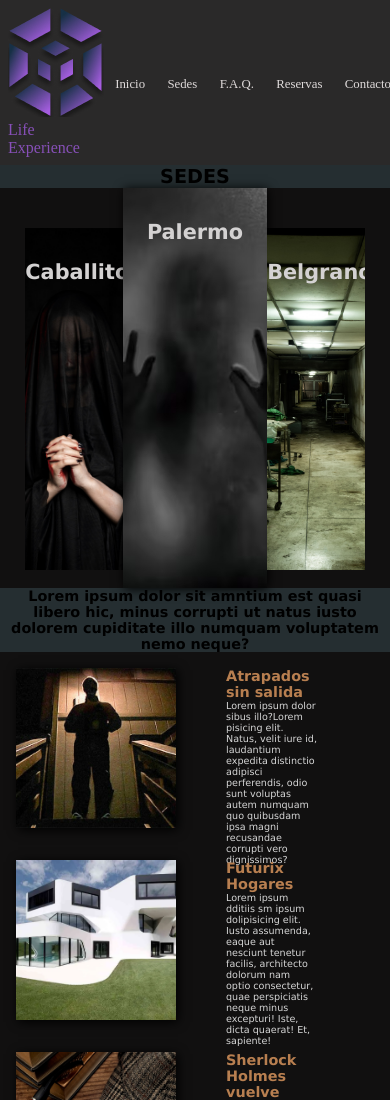
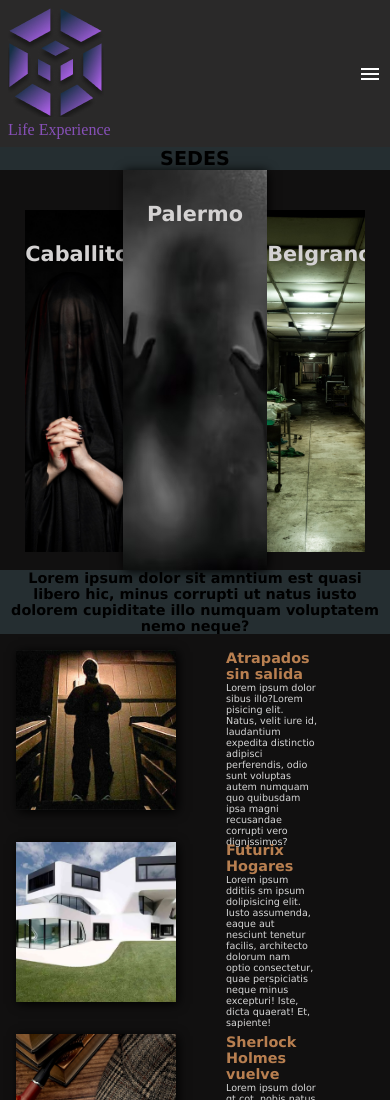
Before and after one commit to Lucasds906/proyecto-final-life-experience, a plain HTML site: page index.html in a window 390 px wide. Shown: the top 1100 px of the page. Drawn offline with Linux system fonts and the light colour scheme.

Commit message:
media query 425 (menu desplegable)

```diff
--- a/css/style.css
+++ b/css/style.css
@@ -22,6 +22,7 @@ main {
 }
 .headerIndex .headerMenu{
     display: flex;
+    flex-wrap: wrap;
     justify-content: space-between;
     align-items: center;
 }
@@ -30,17 +31,17 @@ main {
     text-decoration: none;
 }
 
-.headerMenu .navBar {
+.headerMenu .navBar ul{
     display: flex;
 
 }
 
-.headerMenu .navBar li {
+.headerMenu .navBar ul li {
     list-style: none;
     margin: 1.3rem;
 }
 
-.headerMenu .navBar a {
+.headerMenu .navBar ul a {
     text-decoration: none;
     color: #DFDADA;
     font-size: 1.4rem;
@@ -247,10 +248,10 @@ main */
     .headerIndex{
         padding: .5rem;
     }
-    .headerMenu .navBar li a{
+    .headerMenu .navBar ul li a{
         font-size: .8rem;
     }
-    .headerMenu .navBar li {
+    .headerMenu .navBar ul li {
         list-style: none;
         margin: .7rem;
     }
@@ -336,10 +337,24 @@ main */
 }
 
 @media(max-width:425px){
-    .headerIndex .logo{
-        margin: auto;
+    .headerMenu .navBar{
+        width: 100%;
+        height: 0;
+        overflow: hidden;
     }
-
+    .headerMenu .navBar ul{
+        flex-direction: column;
+        align-items: center;
+        padding: 0.5rem 0px;
+    }
+    .headerMenu label{
+        display: flex;
+        color: white;
+        cursor: pointer;
+    }
+    .headerMenu #toggle:checked ~ .navBar{
+        height: 100%;
+    }
 
 }
 
--- a/index.html
+++ b/index.html
@@ -17,8 +17,8 @@
             </div>
             <input type="checkbox" name="" id="toggle">
             <label for="toggle"><i class="material-icons">menu</i></label>
-            <div>
-                <ul class="navBar">
+            <div class="navBar">
+                <ul>
                     <li><a href="#">Inicio</a></li>
                     <li><a href="./pages/sedes.html">Sedes</a></li>
                     <li><a href="./pages/f.a.q.html">F.A.Q.</a></li>
```
